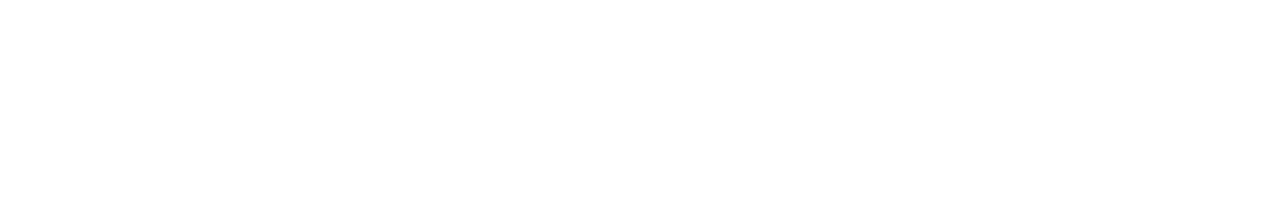
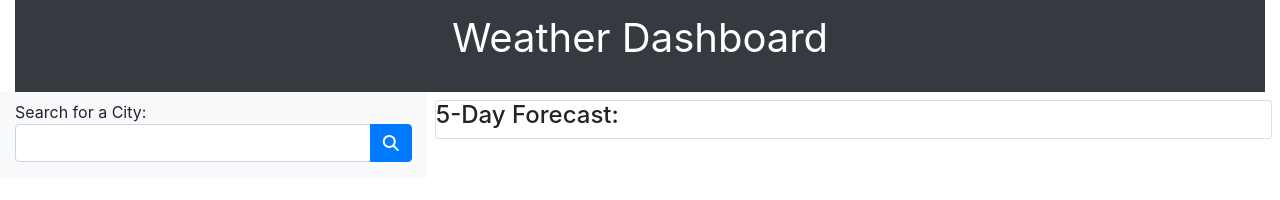
Before and after one commit to damianfearon/weather-dashboard, a plain HTML site: page index.html in a window 1280 px wide. Drawn offline with nearby package versions, Linux system fonts and the light colour scheme.

Commit message:
add html

```diff
--- a/index.html
+++ b/index.html
@@ -22,10 +22,38 @@
 
   <body>
     <!--add div class on top row titled 'Weather Dashboard'-->
+    <div class="container-fluid">
+        <nav class="navbar bg-dark">
+            <p class="header-style mx-auto">Weather Dashboard</p>
+        </nav>
+        <div class="row">
+            <div class="col-4 bg-light">
+                <div class="mt-2">Search for a City:</div>
+                <div class="input-group mb-3">
+                    <input type="text" id="city" class="form-control">
+                    <div class="input-group-append">
+                        <button class="btn btn-primary" type="button" id="searchCity"><i class="fas fa-search"></i></button>
+                    </div>
+                </div>
+
     <!-- add column on left handside to list cities-->
+    <div class="list-group"></div>
+            </div>
+            <div class="col-8">
+                <div class="row p-2">
+                    <div class="card">
+
     <!-- add main card on right to display current day temperature-->
     <!-- add div below main card for five day forecast-->
 
+    <h4>5-Day Forecast:</h4>
+</div>
+<!-- five day -->
+<div id="weeklyForecast" class="row"></div>
+</div>
+</div>
+
+</div>
         <!-- Moment.js -->
         <script src="https://cdnjs.cloudflare.com/ajax/libs/moment.js/2.29.4/moment.min.js"></script>
         <!-- jQuery -->
```
